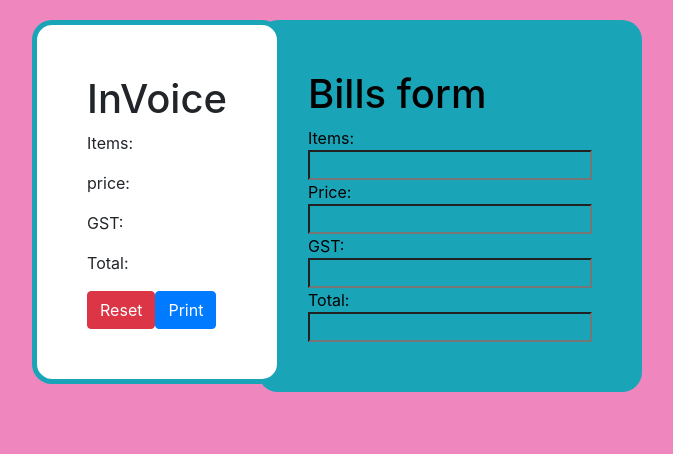
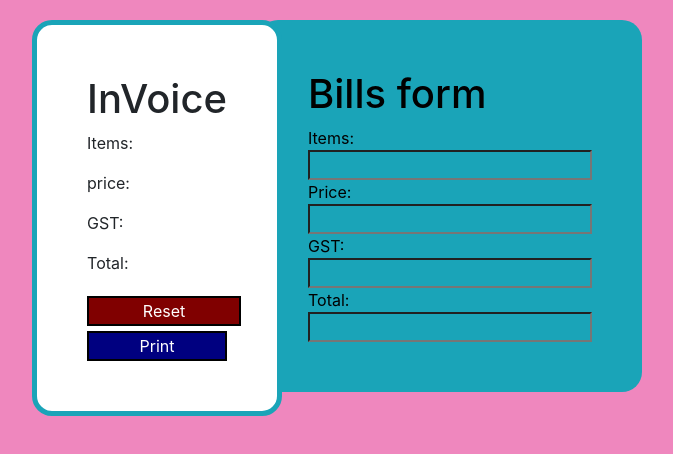
Before and after one commit to priyasarpate/billing-app, a React (Create React App) app: page / in a window 1280 px wide. Shown: the top 454 px of the page, without its empty margins (210-883 px from the left). Built offline with nearby package versions, Linux system fonts and the light colour scheme.

Commit message:
redesigned form

```diff
--- a/src/Invoice .js
+++ b/src/Invoice .js
@@ -34,9 +34,9 @@ function Invoice(props) {
             <p className="input-value-4">
                Total:
               <span className="highlight">{props.data.total}</span></p>
-            <button onClick={props.Resethandler} className="btn btn-danger">Reset</button>
-
-            <button className="btn btn-primary" data-toggle="modal" data-target="#myModal">Print</button>
+            <button onClick={props.Resethandler} className="reset-button">Reset</button>
+ <br />
+            <button className="print-button" data-toggle="modal" data-target="#myModal">Print</button>
             <div id="myModal" className="modal fade" role="dialog">
                <div className="modal-dialog">
                   <div className="modal-content">
@@ -48,17 +48,17 @@ function Invoice(props) {
                         <div className="row">
                            <div className="col">
                               <div>
-                                 <p> ITEMS:{props.data.item} </p>
+                                 <p> ITEMS : {props.data.item} </p>
                                  <p className='dot'></p>
                               </div>
                               <div>
-                                 <p> PRICE:{props.data.price} </p>
+                                 <p> PRICE : {props.data.price} </p>
                                  <p className='dot1'></p>
                               </div>
                               {/* <p> GST:{props.data.item} </p> */}
                               <div className='dot3'>
-                                 <p> GST:{props.data.GST} </p>
-                                 <h5> TOTAL:{props.data.total} </h5>
+                                 <p> GST : {props.data.GST} </p>
+                                 <h5> TOTAL : {props.data.total} </h5>
                                  <p className='dot2'></p>
                               </div>
 
--- a/src/Invoice.css
+++ b/src/Invoice.css
@@ -19,3 +19,17 @@ justify-content: center;
     position: absolute;
 
 }
+.reset-button{
+    background-color:#800000;
+    color: white;
+    width: 110%;
+    border: 2px solid black;
+    margin-bottom: 5px;
+    margin-top: 5px;
+}
+.print-button{
+    background-color:#000080;
+    width: 100%;
+    color: white;
+    border: 2px solid black;
+}
```
